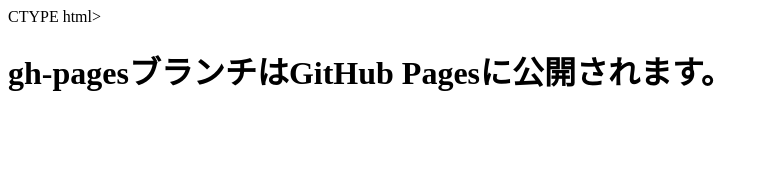
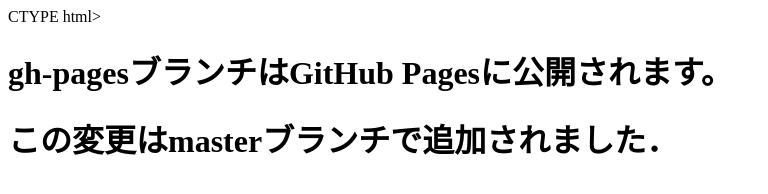
Before and after one commit to kkurosawa/git-study, a plain HTML site: page index.html in a window 1280 px wide. Shown: the whole page, without its empty margins (0-768 px from the left). Drawn offline with Linux system fonts and the light colour scheme.

Commit message:
段落を追加

```diff
--- a/index.html
+++ b/index.html
@@ -6,5 +6,6 @@
 </head>
 <body>
     <h1>gh-pagesブランチはGitHub Pagesに公開されます。</h1>
+    <h1>この変更はmasterブランチで追加されました．</p>
 </body>
 </html>
```
Also changed, not shown: 1 other file.
